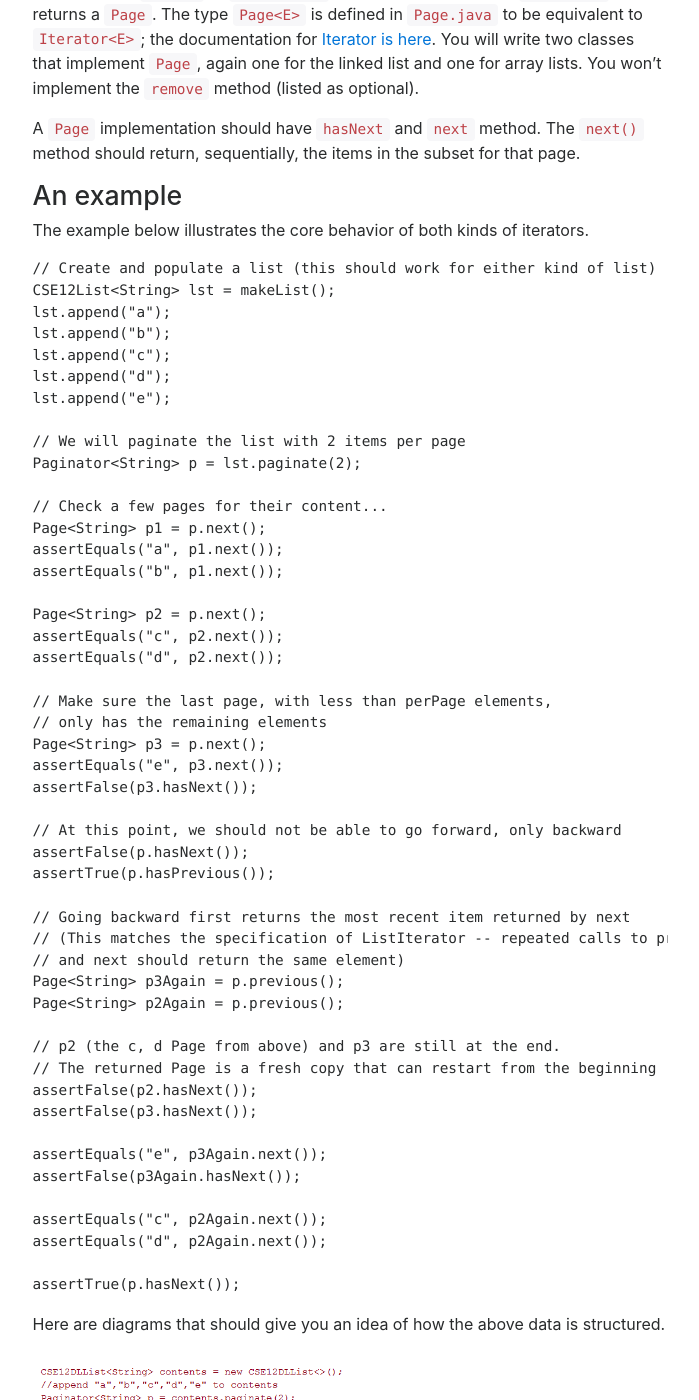
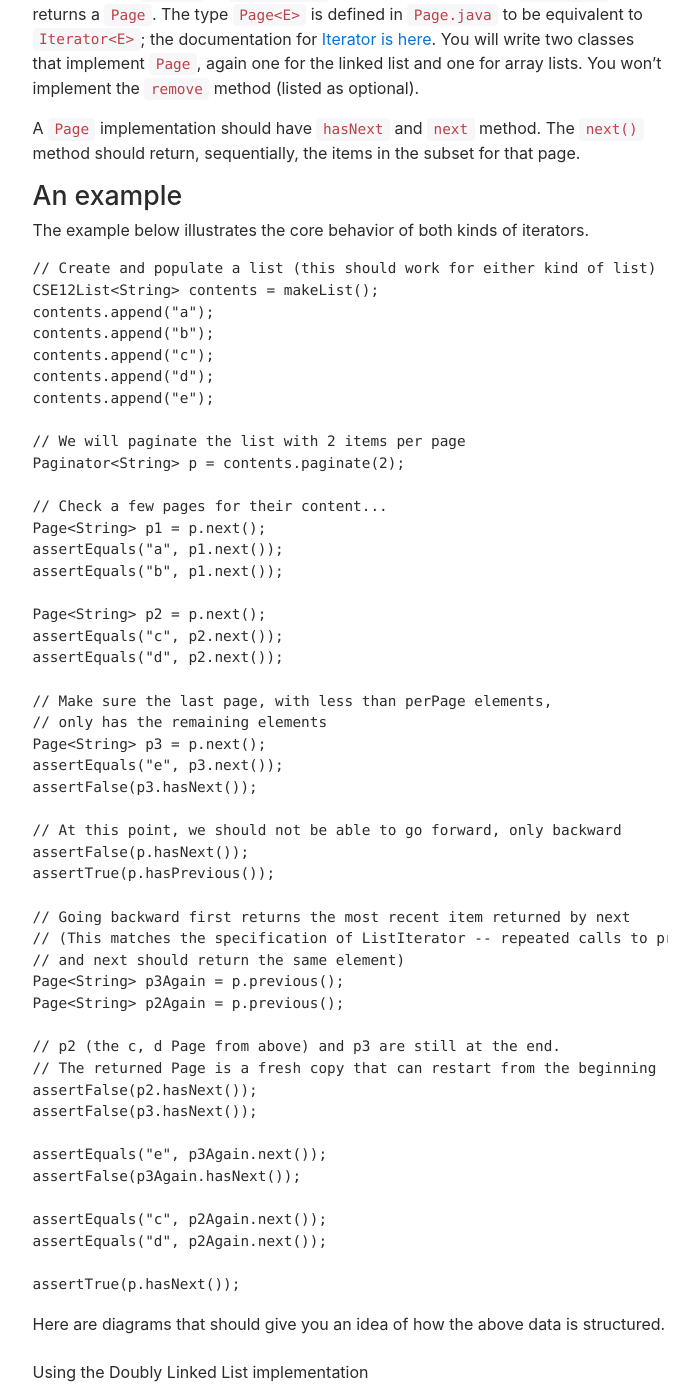
Before and after one commit to ucsd-cse12-w17/ucsd-cse12-w17.github.io, a Jekyll site: the page built from pa2/index.md, in a window 1280 px wide and 1400 px high, scrolled down 1982 px. Shown: the whole window, without its empty margins (290-989 px from the left). Built offline with Jekyll 4.4.1, drawn with Linux system fonts in a browser that asks for light colours; nearby versions of some CDN libraries; some of the changed text lies outside the part shown.

Commit message:
updated var names

````diff
--- a/pa2/index.md
+++ b/pa2/index.md
@@ -95,15 +95,15 @@ The example below illustrates the core behavior of both kinds of iterators.
 
 ```
 // Create and populate a list (this should work for either kind of list)
-CSE12List<String> lst = makeList();
-lst.append("a");
-lst.append("b");
-lst.append("c");
-lst.append("d");
-lst.append("e");
+CSE12List<String> contents = makeList();
+contents.append("a");
+contents.append("b");
+contents.append("c");
+contents.append("d");
+contents.append("e");
 
 // We will paginate the list with 2 items per page
-Paginator<String> p = lst.paginate(2);
+Paginator<String> p = contents.paginate(2);
 
 // Check a few pages for their content...
 Page<String> p1 = p.next();
@@ -143,10 +143,11 @@ assertEquals("d", p2Again.next());
 
 assertTrue(p.hasNext());
 ```
-Here are diagrams that should give you an idea of how the above data is structured.
-
-
+Here are diagrams that should give you an idea of how the above data is
+structured.<br><br>
+Using the Doubly Linked List implementation
 <img width="100%" src="./dll.png"><br>
+Using the Array implementation
 <img width="100%" src="./al.png"><br>
 
 ## Testing
````
